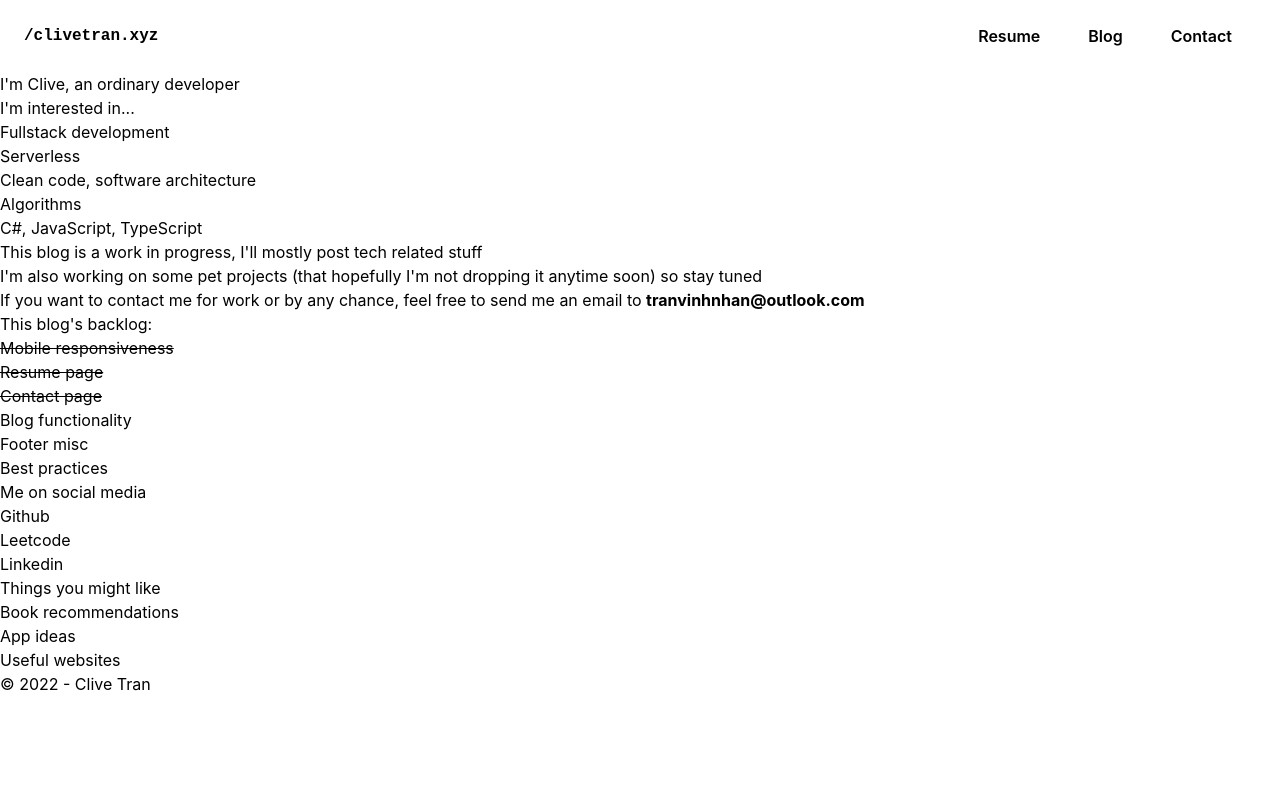
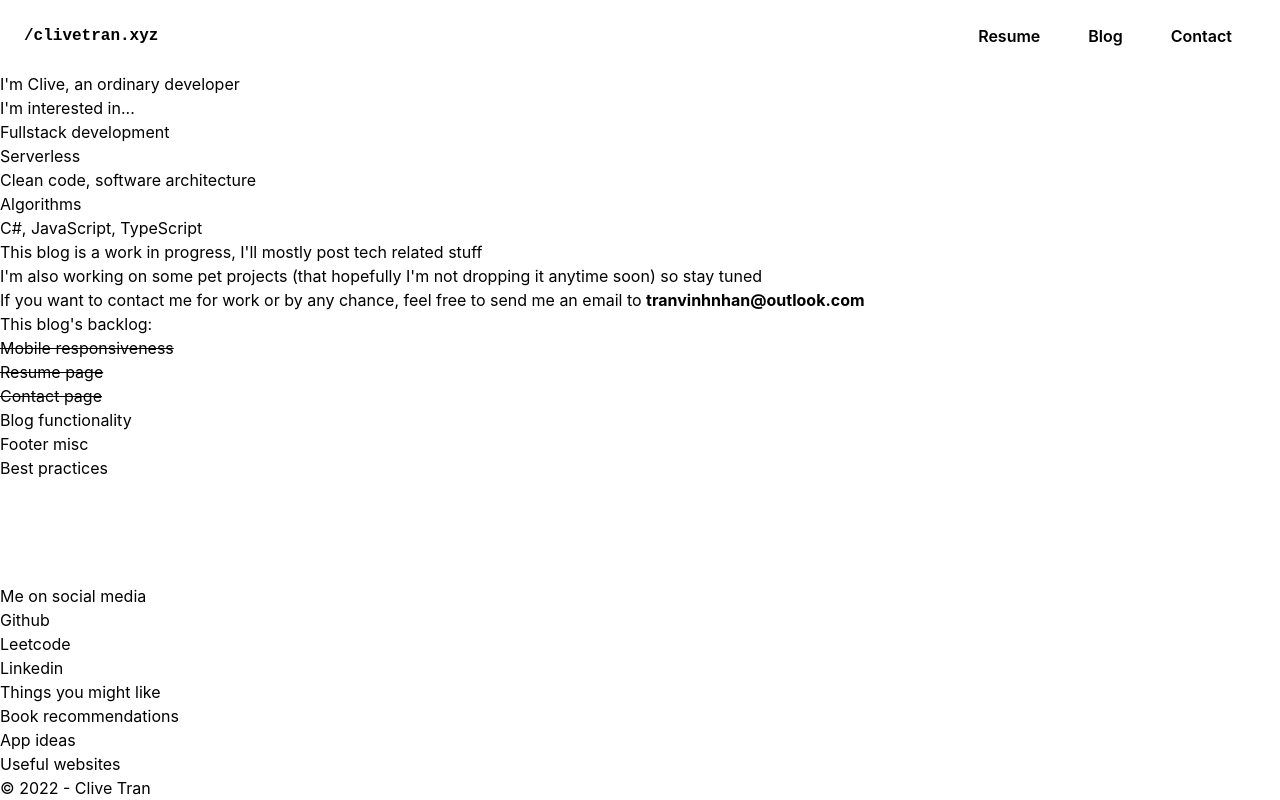
Before and after one commit to CliveTran/clivetran.xyz, a SvelteKit app: page / in a window 1280 px wide. Built offline with nearby package versions, Linux system fonts and the light colour scheme.

Commit message:
Update page layout

```diff
--- a/src/routes/+layout.svelte
+++ b/src/routes/+layout.svelte
@@ -4,6 +4,10 @@
 	import '../app.css';
 </script>
 
-<Navbar />
-<slot />
-<Footer />
+<div class="flex flex-col h-screen">
+	<Navbar />
+	<div class="container mx-auto flex-grow">
+		<slot />
+	</div>
+	<Footer />
+</div>
```
